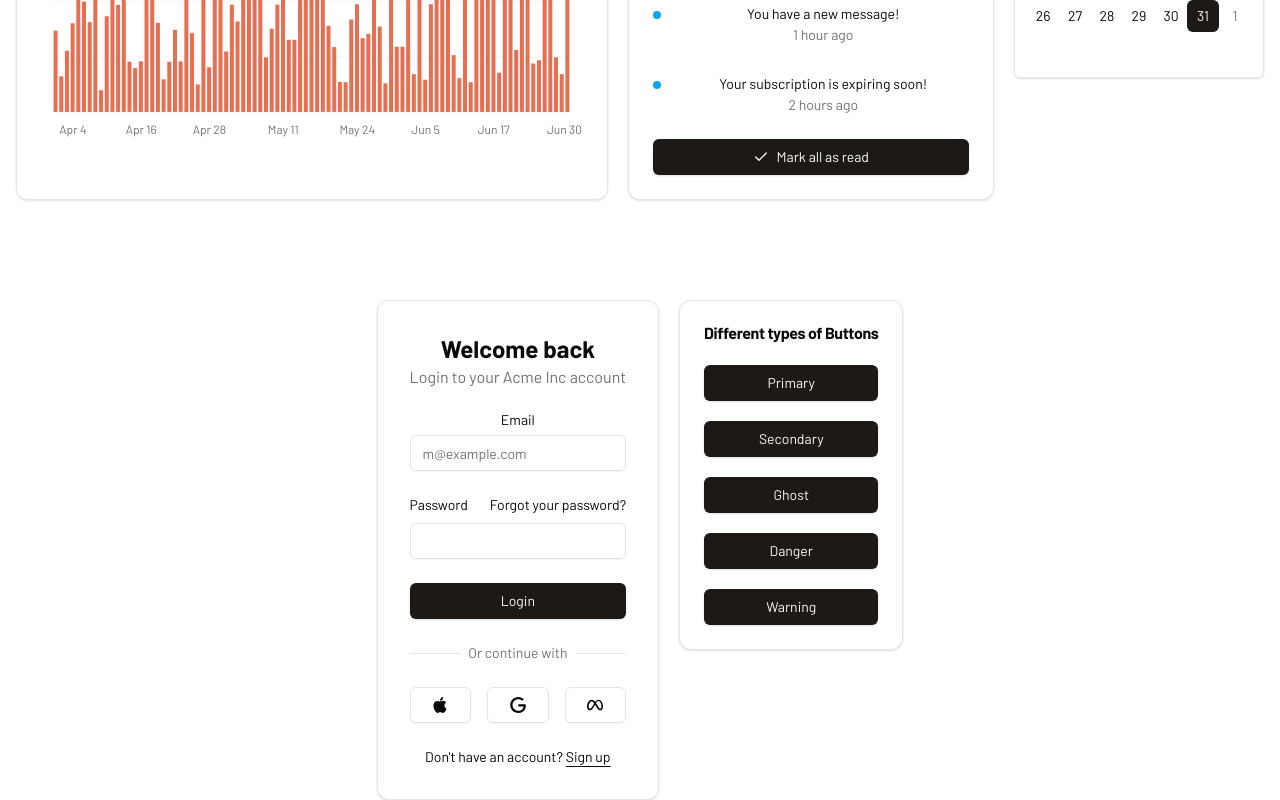
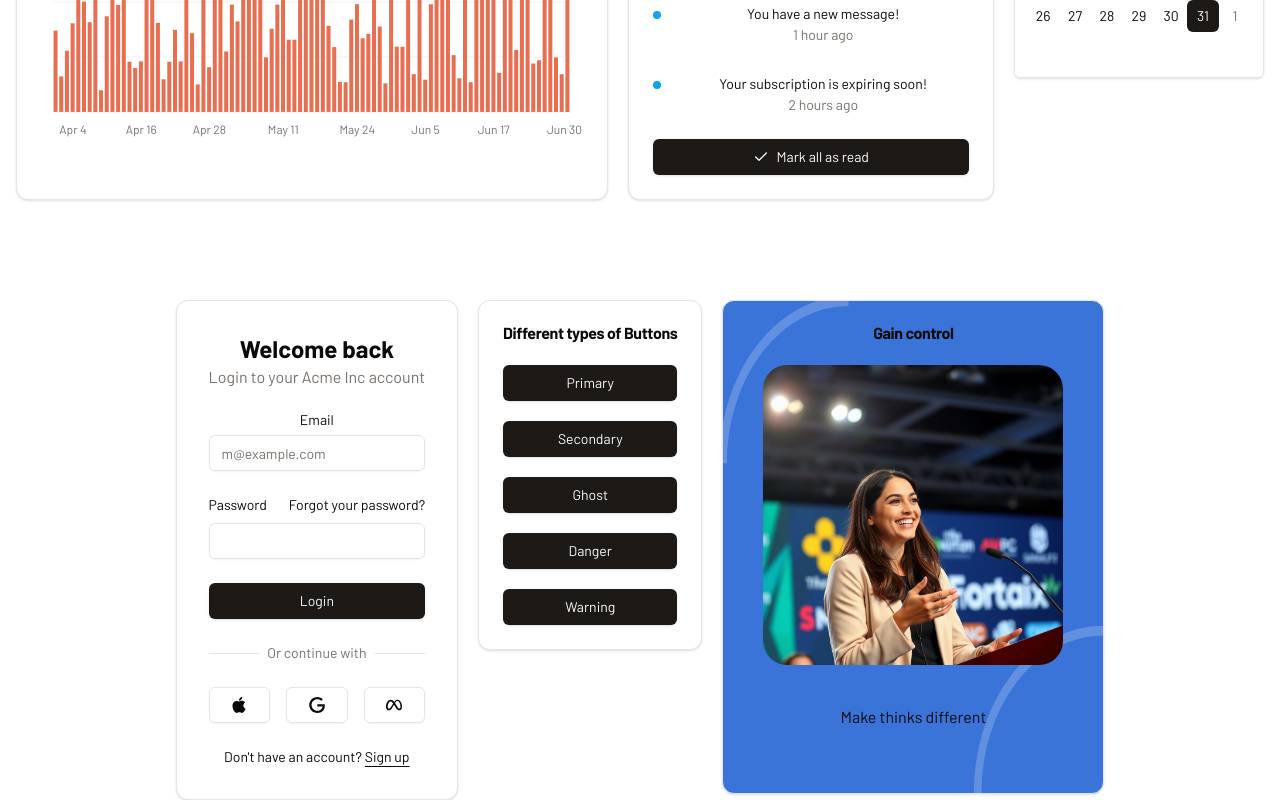
Before and after one commit to Andresfrla/color-picker-app, a Next.js app: page / in a window 1280 px wide. Shown: the part 1225-2025 px from the top of the page. Built offline with nearby package versions, Linux system fonts and the light colour scheme.

Commit message:
add new component Card with picture

```diff
--- a/app/_components/CalendarExample/CalendarExample.tsx
+++ b/app/_components/CalendarExample/CalendarExample.tsx
@@ -1,11 +1,15 @@
-"use client"
+"use client";
 
-import * as React from "react"
-
-import { Calendar } from "@/components/ui/calendar"
+import * as React from "react";
+import { Calendar } from "@/components/ui/calendar";
 
 export function CalendarExample() {
-  const [date, setDate] = React.useState<Date | undefined>(new Date())
+  const [date, setDate] = React.useState<Date | undefined>(undefined);
+
+  // Inicializa la fecha en el cliente para evitar problemas de hidratación
+  React.useEffect(() => {
+    setDate(new Date());
+  }, []);
 
   return (
     <Calendar
@@ -14,5 +18,5 @@ export function CalendarExample() {
       onSelect={setDate}
       className="rounded-md border shadow h-80"
     />
-  )
+  );
 }
--- /dev/null
+++ b/app/_components/CardWithPicture/CardWithPicture.tsx
@@ -0,0 +1,42 @@
+import { Card, CardContent, CardHeader, CardTitle } from "@/components/ui/card"
+import Image from "next/image"
+import womenSpeaking from "@/public/womenSpeaking.png"
+const CardWithPicture = () => {
+  return (
+    <Card className="h-full bg-[#3B74D9] relative overflow-hidden">
+    <svg
+    className="absolute inset-0 w-full h-full"
+    viewBox="0 0 100 100"
+    preserveAspectRatio="none"
+    >
+    <path
+      d="M 0 33 A 33 33 0 0 1 33 0"
+      fill="none"
+      stroke="rgba(255, 255, 255, 0.2)"
+      strokeWidth="2"
+    />
+    <path
+      d="M 67 100 A 33 33 0 0 1 100 67"
+      fill="none"
+      stroke="rgba(255, 255, 255, 0.2)"
+      strokeWidth="2"
+    />
+  </svg>
+  <CardHeader>
+    <CardTitle>Gain control</CardTitle>
+  </CardHeader>
+  <CardContent className="px-10 relative z-10">
+    <Image
+      src={womenSpeaking}
+      className="rounded-3xl"
+      alt="Women speaking"
+      width={300}
+      height={200}
+    />
+    <p className="py-10">Make thinks different</p>
+  </CardContent>
+</Card>
+  )
+}
+
+export default CardWithPicture
--- a/app/page.tsx
+++ b/app/page.tsx
@@ -9,6 +9,8 @@ import { CardExample } from "./_components/CardExample/CardExample"
 import { CalendarExample } from "./_components/CalendarExample/CalendarExample"
 import { LoginForm } from "@/components/login-form"
 import ButtonTypes from "./_components/ButtonTypes/ButtonTypes"
+import CardWithPicture from "./_components/CardWithPicture/CardWithPicture"
+
 
 
 export default function Home() {
@@ -43,6 +45,7 @@ export default function Home() {
         <div className="flex flex-row space-x-5 pt-20">
           <LoginForm />
           <ButtonTypes/>
+          <CardWithPicture />
 
         </div>
       </div>
```
Also changed, not shown: public/womenSpeaking.png (added), 1 other file (tests, documents, lock files or other folders).
